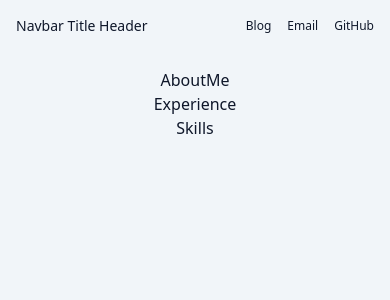
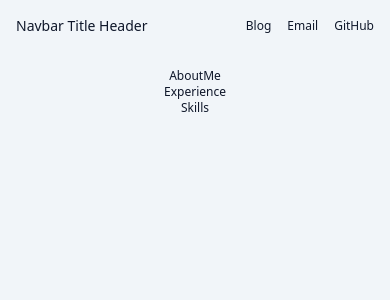
Before and after one commit to DragonSenses/react-portfolio-2, a React (Vite) app in the folder react-ai/: page / in a window 390 px wide. Shown: the top 300 px of the page. Built offline with nearby package versions, Linux system fonts and the light colour scheme.

Commit message:
Update Layout with responsive text size

```diff
--- a/react-ai/src/components/Layout.jsx
+++ b/react-ai/src/components/Layout.jsx
@@ -5,7 +5,7 @@ export default function Layout(props) {
   const { children } = props;
   return (
     <div className='min-h-screen flex flex-col relative
-      bg-slate-100 text-slate-900'>
+      bg-slate-100 text-slate-900 text-xs sm:text-sm'>
       <Navbar/>
       <main className='flex flex-col flex-1'>
         {children}
```
